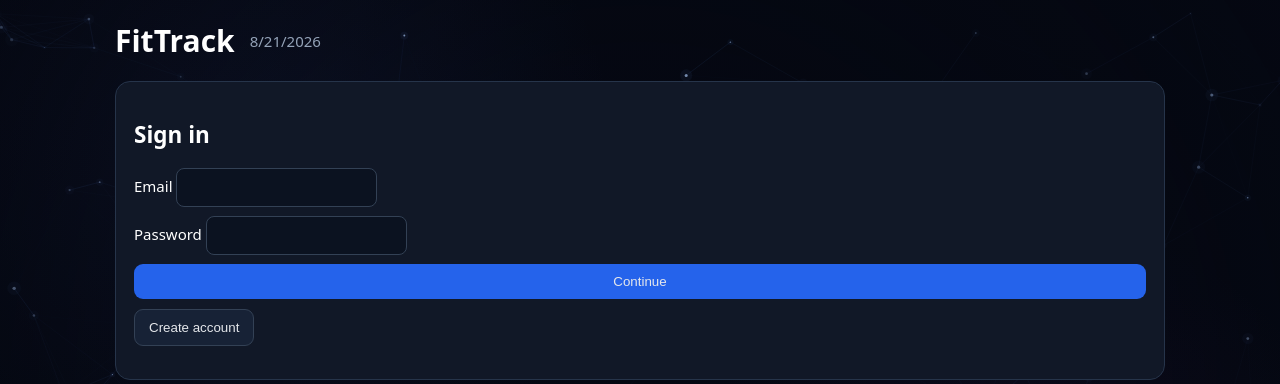
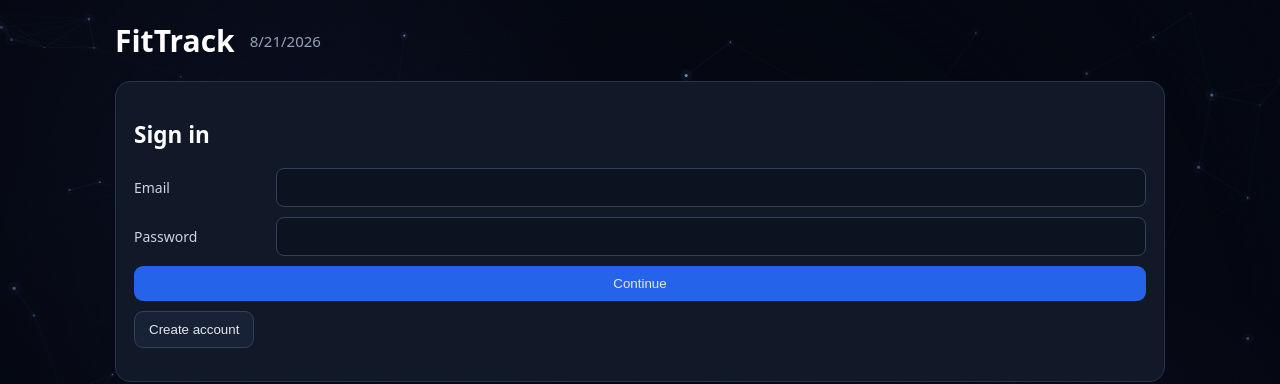
Before and after one commit to myrault08-arch/FitTrack, a plain HTML site: page index.html in a window 1280 px wide. Shown: the top 384 px of the page. Drawn offline with Linux system fonts and the light colour scheme; no server answers.

Commit message:
Update styles.css

```diff
--- a/styles.css
+++ b/styles.css
@@ -110,8 +110,9 @@
 /* ================= Forms ================= */
 
 .card form {
-  display: grid;
-  gap: 9px;
+  display: flex;
+  flex-direction: column;
+  gap: 10px;
   margin: 10px 0;
 }
 
@@ -126,6 +127,31 @@
 .card form button {
   background: #2563eb;
   border: 0;
+}
+
+/* ---- Label beside input ---- */
+
+.form-row {
+  display: grid;
+  grid-template-columns: 130px 1fr;
+  align-items: center;
+  gap: 12px;
+}
+
+.form-row label {
+  font-size: 14px;
+  color: #cbd5e1;
+}
+
+.form-row input {
+  width: 100%;
+}
+
+@media (max-width: 500px) {
+  .form-row {
+    grid-template-columns: 1fr;
+    gap: 5px;
+  }
 }
 
 /* ================= Workout / PPL ================= */
@@ -166,6 +192,7 @@
     font-size: 14px;
   }
 }
+
 /* ================================
    Constellation Background
 ================================ */
```
